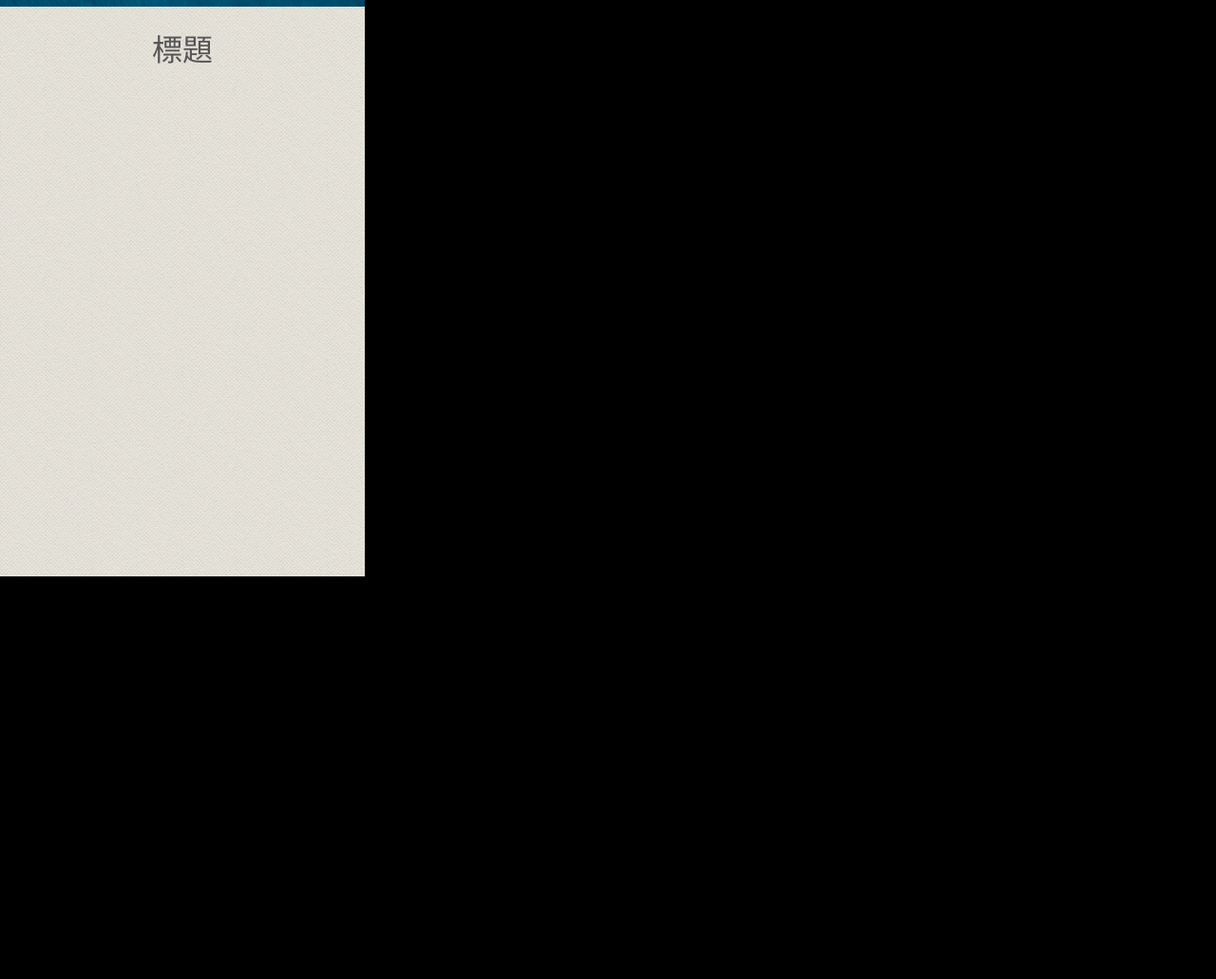
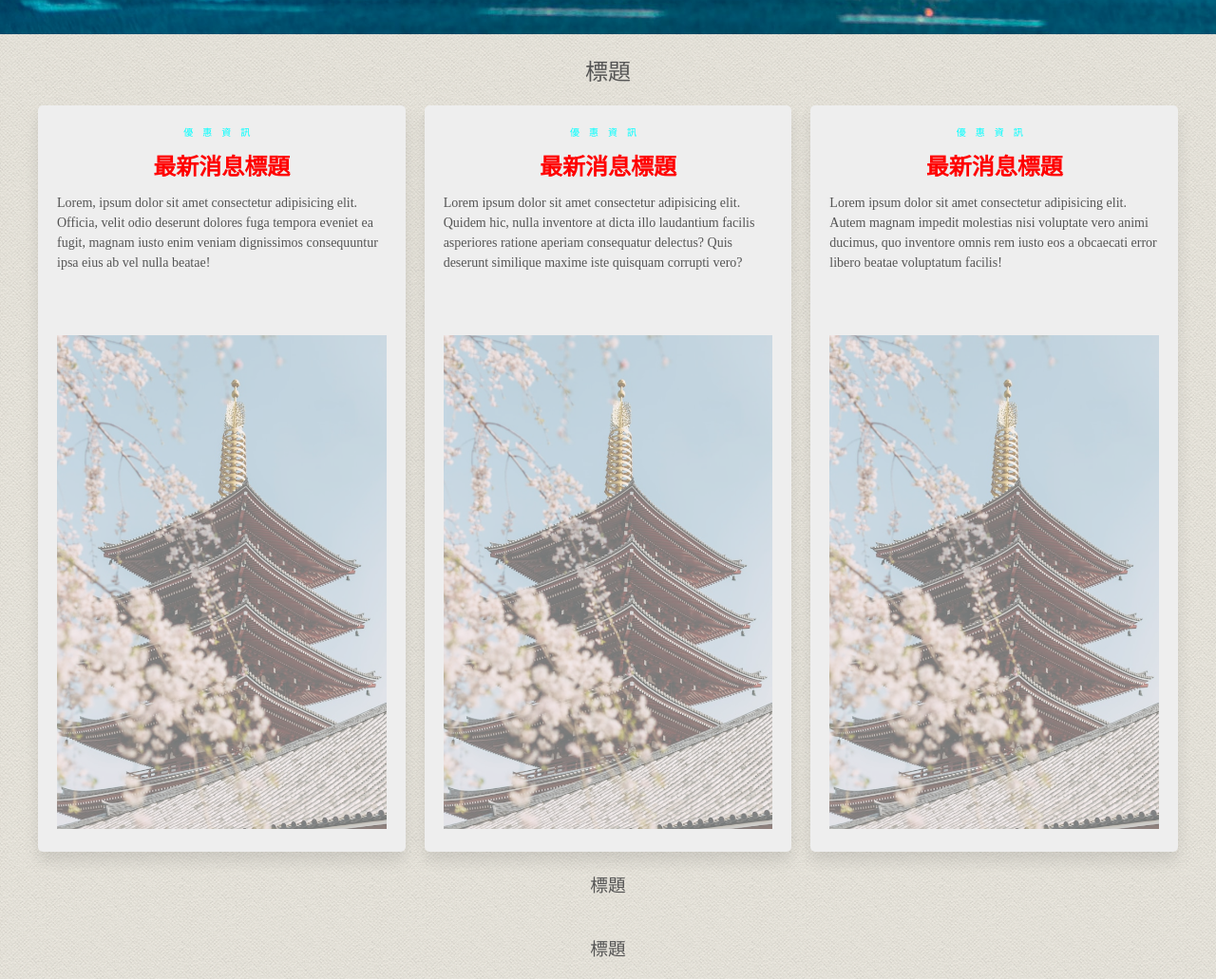
Before and after one commit to leoliao57/Web_b11105017_1018, a plain HTML site: page index.html in a window 1280 px wide. Shown: the part 1352-2383 px from the top of the page at 95% size. Before the commit the page ends 1994 px from the top, so only its background shows below. Drawn offline with Linux system fonts and the light colour scheme.

Commit message:
Update 完成最新消息並添加語意

```diff
--- a/index.html
+++ b/index.html
@@ -9,7 +9,10 @@
 </head>
 
 <body>
-    <div id="nav">
+    <nav>
+        <div id="nav">
+        </div>
+    </nav>
         <div id="logo">
             <img src="img/logo_0.png" alt="渴不渴以 logo">
         </div>
@@ -26,17 +29,47 @@
                 <img src="img/facebook_0.png" alt="FB">
             </a>
         </div>
-        <div id="banner"></div>
+    </div>
+    <div id="banner"></div>
 
-        <div class="content">
+    <section class="content">
+        <h1>標題</h1>
+        <div id="news">
+            <div class="card">
+                <h4>優惠資訊</h4>
+                <h2>最新消息標題</h2>
+                <hr>
+                <p>Lorem, ipsum dolor sit amet consectetur adipisicing elit. Officia, velit odio deserunt dolores
+                    fuga tempora eveniet ea fugit, magnam iusto enim veniam dignissimos consequuntur ipsa eius ab
+                    vel nulla beatae!</p>
+                <img src="./img/view.jpg" alt="">
+            </div>
+            <div class="card">
+                <h4>優惠資訊</h4>
+                <h2>最新消息標題</h2>
+                <hr>
+                <p>Lorem ipsum dolor sit amet consectetur adipisicing elit. Quidem hic, nulla inventore at dicta
+                    illo laudantium facilis asperiores ratione aperiam consequatur delectus? Quis deserunt similique
+                    maxime iste quisquam corrupti vero?</p>
+                <img src="./img/view.jpg" alt="">
+            </div>
+            <div class="card">
+                <h4>優惠資訊</h4>
+                <h2>最新消息標題</h2>
+                <hr>
+                <p>Lorem ipsum dolor sit amet consectetur adipisicing elit. Autem magnam impedit molestias nisi
+                    voluptate vero animi ducimus, quo inventore omnis rem iusto eos a obcaecati error libero beatae
+                    voluptatum facilis!</p>
+                <img src="./img/view.jpg" alt="">
+            </div>
+        </div>
+        <section class="content">
             <h1>標題</h1>
-        </div>
-        <div class="content">
+        </section>
+        <section class="content">
             <h1>標題</h1>
-        </div>
-        <div class="content">
-            <h1>標題</h1>
-        </div>
+        </section>
+    </section>
 </body>
 
 </html>
--- a/style.css
+++ b/style.css
@@ -3,11 +3,11 @@
     /* p0+m0 */
     padding: 0;
     margin: 0;
-    color: red
+    color: red;
 }
 
 body {
-    background: #000
+    /* background: #000; */
 }
 
 #nav {
@@ -16,14 +16,13 @@ body {
     width: 800;
     /* background: #333; */
     margin: 35px auto;
-    /* 定位 : 固定 */
-    padding: fixed;
-
+    /* 定位:固定 */
+    position: fixed;
 }
 
 #link {
     /* 靠右對齊 */
-    text-align: center;
+    text-align: right;
 }
 
 
@@ -34,11 +33,12 @@ a {
     text-decoration: none;
     font-size: 20px;
     padding: 0 20px;
+    /* 轉場:秒數 */
     transition: 0.6s;
 }
 
 a:hover {
-    color: burlywood;
+    color: #F5BB23;
 }
 
 /* 橫幅 */
@@ -51,7 +51,7 @@ a:hover {
 /* 內容區域 */
 .content {
     background-image: url(./img/paper.png);
-    height: 600px;
+    /* height: 600px; */
 }
 
 h1 {
@@ -61,3 +61,71 @@ h1 {
     /* 文字粗細 */
     font-weight: 200;
 }
+
+/* 最新消息區 */
+#news {
+    /* 顯示:格線模式 */
+    display: grid;
+    /* 格線模板欄位:重複設定(重複幾次，單位) */
+    /* 1fr一格 */
+    grid-template-columns: repeat(3, 1fr);
+    /* gg20 格線間距 */
+    grid-gap: 20px;
+    width: 1200px;
+    margin: 0 auto;
+}
+
+.card {
+    padding: 20px 20px;
+    background-color: #eee;
+    border-radius: 5px;
+    box-shadow: 0 10px 15px rgba(0, 0, 0, 0.1);
+}
+
+/* 選取內容 */
+/* 第一選取格 空格 第二個選取 */
+.card img {
+    width: 100%;
+    opacity: 0.5;
+    transition: 0.7s;
+}
+
+.card h2 {
+    text-align: center;
+    padding: 10px 0 0;
+}
+
+.card h4 {
+    text-align: center;
+    color: aqua;
+    font-size: 10px;
+    font-weight: 100;
+    /* 文字間距 */
+    letter-spacing: 10px;
+}
+
+.card p {
+    height: 150px;
+    color: #555;
+    font-weight: 100;
+    font-size: 14px;
+    line-height: 1.5;
+}
+
+.card hr {
+    height: 2px;
+    background-color: #333;
+    margin-bottom: 10px;
+    width: 0;
+    border: 0;
+    transition: 0.7s;
+}
+
+/* 滑入卡片後設定水平線樣式 */
+.card:hover hr {
+    width: 100%;
+}
+
+.card:hover img {
+    opacity: 1;
+}
```
Also changed, not shown: img/view.jpg (added).
